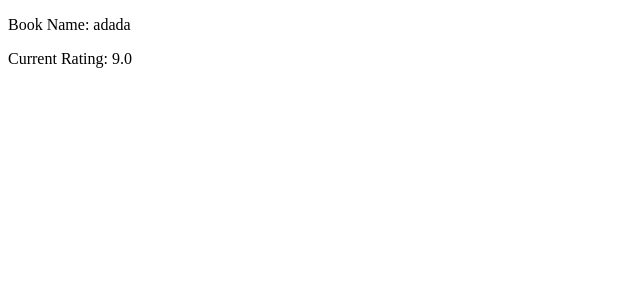
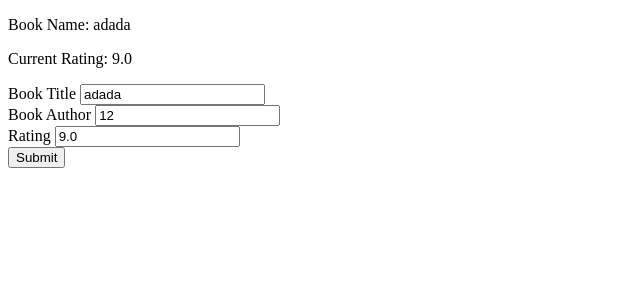
Before and after one commit to doh6077/Python-bootcamp-, a Flask app: page /edit/1 in a window 1280 px wide. Shown: the top 300 px of the page, without its empty margins (0-640 px from the left). Run offline with Flask 3, Linux system fonts and the light colour scheme; some libraries are stand-ins or nearby versions.

Commit message:
Completed Day63

```diff
--- a/day-63/main.py
+++ b/day-63/main.py
@@ -74,10 +74,22 @@ def add():
     else:
         return render_template("add.html", form=form)
 
-@app.route("/edit/<id>",methods=['GET','POST'])
+@app.route("/edit/<id>", methods=['GET', 'POST'])
 def edit_rate(id):
     book = Book.query.filter_by(id=id).first()
-    return render_template("edit.html", book=book)
+    form = BookForm(obj=book)
+    if form.validate_on_submit():
+        book.rating = form.rating.data
+        db.session.commit()
+        return redirect(url_for("home"))
+    return render_template("edit.html", book=book, form=form)
+
+@app.route("/delete/<id>",methods=['GET','POST'])
+def delete(id):
+        book_to_delete = Book.query.get(id)
+        db.session.delete(book_to_delete)
+        db.session.commit()
+        return redirect(url_for("home"))  # Redirect to the home page
 
 
 
--- a/day-63/templates/edit.html
+++ b/day-63/templates/edit.html
@@ -8,5 +8,6 @@
   <body>
     <p>Book Name: {{book.title}}</p>
     <p>Current Rating: {{book.rating}}</p>
+    {{ render_form(form, novalidate=True) }}
   </body>
 </html>
--- a/day-63/templates/index.html
+++ b/day-63/templates/index.html
@@ -11,7 +11,7 @@
         <p>Library is empty.</p>
       {% else %}
         {% for book in all_books %}
-        <li><a href = "{{ url_for('edit_rate', id=book.id)}}">Edit Rating</a>{{book.title}} - {{book.author}} - {{book.rating}}/10</li>
+        <li><a href = "{{ url_for('edit_rate', id=book.id)}}">Edit Rating</a>{{book.title}} - {{book.author}} - {{book.rating}}/10<a href = "{{ url_for('delete', id=book.id)}}">Delete</a></li>
         {% endfor %}
       {% endif%}
   </ul>
```
Also changed, not shown: day-63/instance/books-collection.db.
